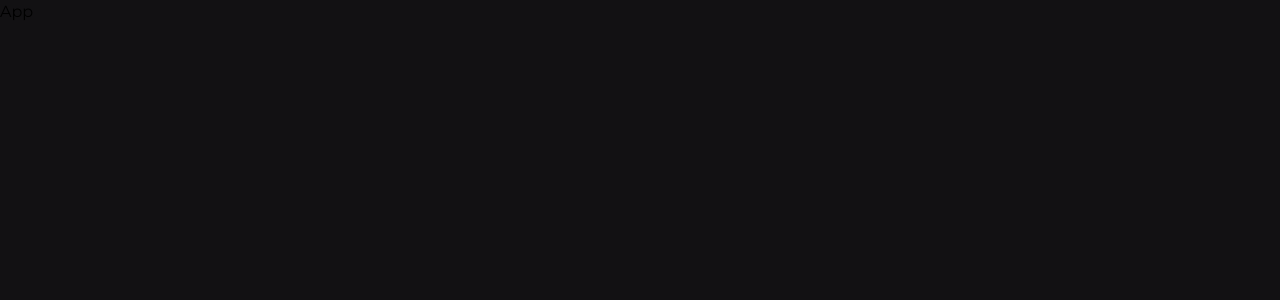
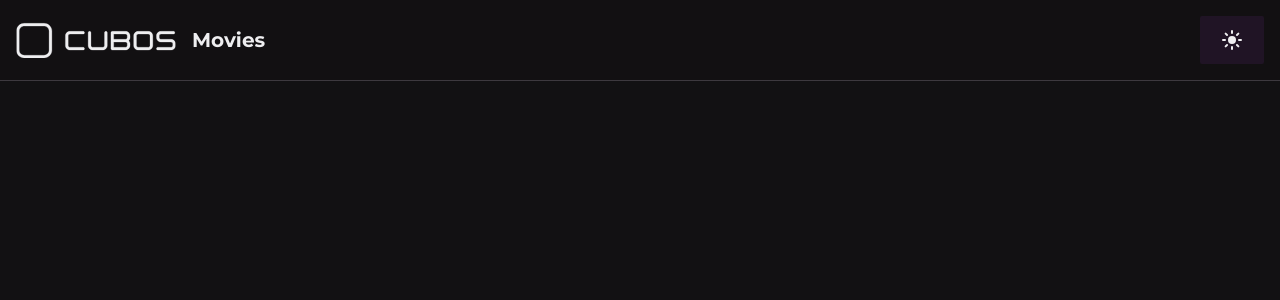
Before and after one commit to gab-braga/tmdb-app, a React (Vite) app: page / in a window 1280 px wide. Shown: the top 300 px of the page. Built offline with nearby package versions, Linux system fonts and the light colour scheme.

Commit message:
feat: header created

```diff
--- a/src/App.jsx
+++ b/src/App.jsx
@@ -1,6 +1,8 @@
+import Header from "./components/header";
+
 function App() {
   return (
-    <p>App</p>
+    <Header />
   )
 }
 
--- /dev/null
+++ b/src/components/header/index.jsx
@@ -0,0 +1,27 @@
+import "./style.css";
+import { useState } from "react";
+import LogoCubos from "../icons/LogoCubos";
+import IconSun from "../icons/IconSun";
+import IconMoon from "../icons/IconMoon";
+
+export default () => {
+    const [darkMode, setDarkMode] = useState(true);
+
+    function handleToggleDarkMode() {
+        const root = document.documentElement;
+        if (darkMode) root.classList.remove("dark");
+        else root.classList.add("dark");
+        setDarkMode(value => !value);
+    }
+
+    return (
+        <header className="w-full flex justify-between items-center gap-4 p-4 bg-[#e0d3ed80] dark:bg-[#12111380] border-b border-b-[#07070830] dark:border-b-[#F1E6FD30]">
+            <h1 className="flex gap-4 items-center font-bold text-xl text-mauve-975 dark:text-mauve-dark-975">
+                <LogoCubos /> Movies
+            </h1>
+            <button onClick={handleToggleDarkMode} className="w-16 h-12 bg-[#B744F714] flex justify-center items-center rounded-sm">
+                {darkMode ? <IconSun /> : <IconMoon />}
+            </button>
+        </header>
+    );
+}
```
Also changed, not shown: src/components/header/style.css (added).
